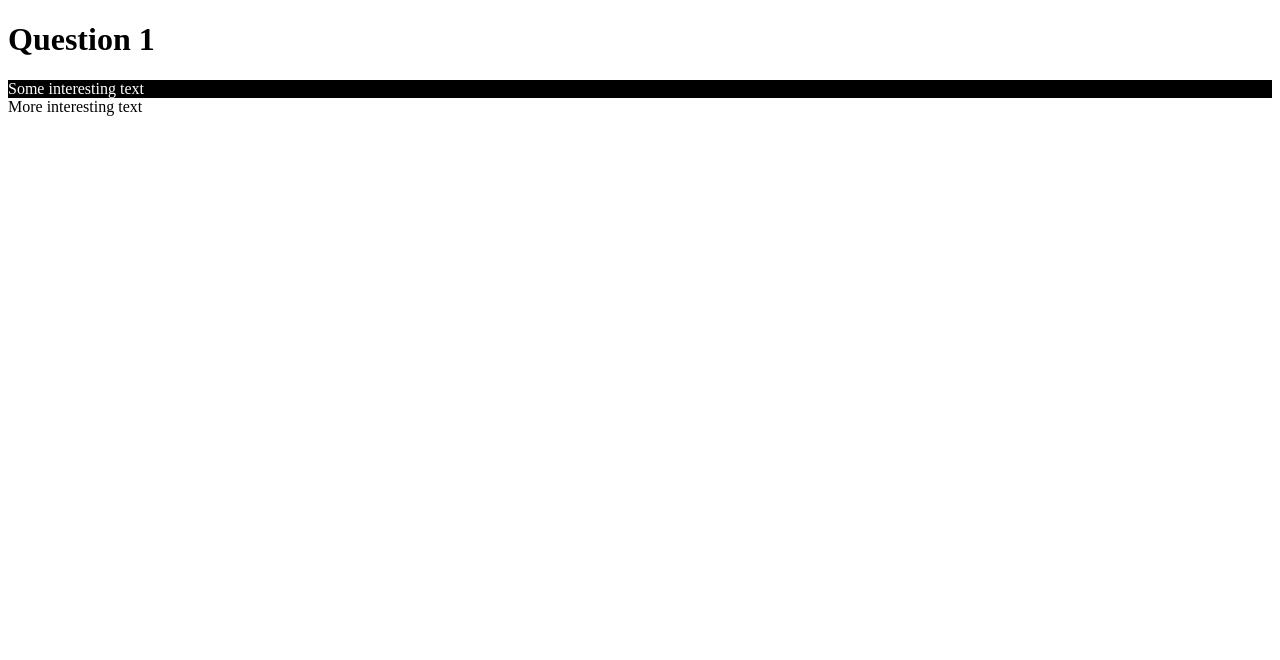
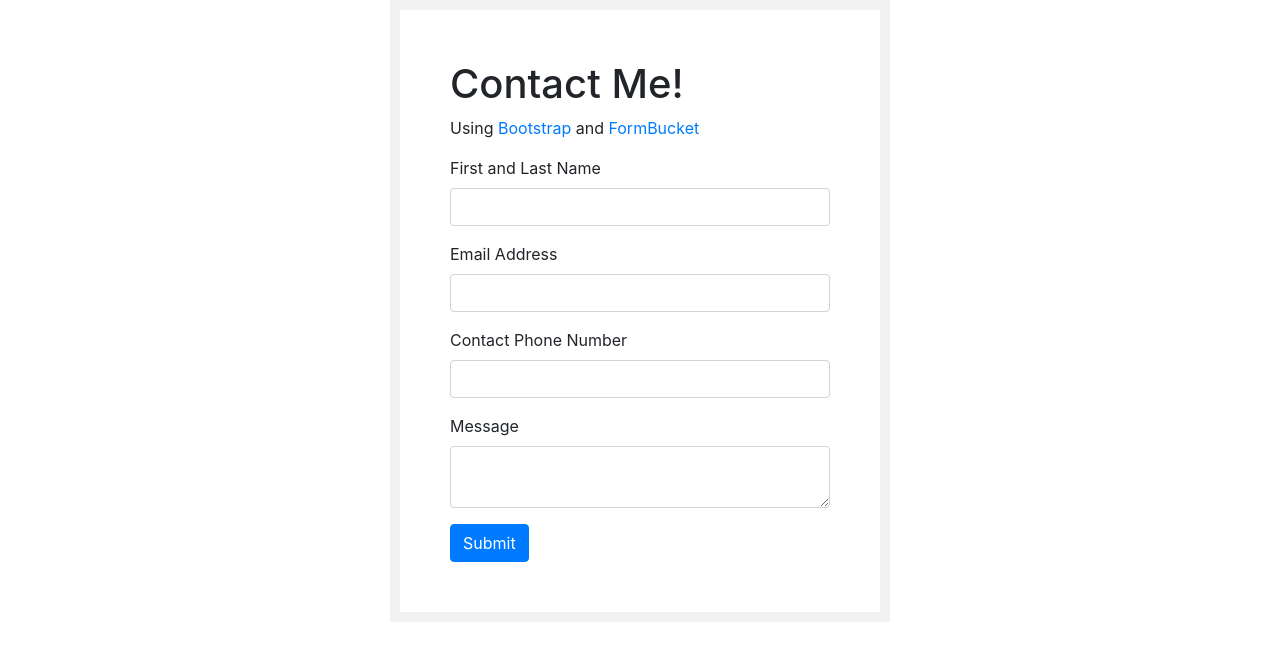
Before and after one commit to sinthyadesign/UX-220-Test-2, a plain HTML site: page q1.html in a window 1280 px wide. Drawn offline with nearby package versions, Linux system fonts and the light colour scheme.

Commit message:
Completed

```diff
--- a/q1.html
+++ b/q1.html
@@ -1,24 +1,59 @@
+
 <!DOCTYPE html>
 <html lang="en">
-
 <head>
     <title>Question 1</title>
 
+    <link rel="stylesheet" href="https://cdn.jsdelivr.net/npm/bootstrap@4.5.3/dist/css/bootstrap.min.css" crossorigin="anonymous" />
+
     <style>
-        #text-here {
-            color: white;
-            background: black;
+        .form-box {
+            max-width: 500px;
+            margin: auto;
+            padding: 50px;
+            background: #ffffff;
+            border: 10px solid #f2f2f2;
         }
     </style>
 </head>
 
 <body>
+    <main>
+        <section id="contact">
+            <div id="contact_markdown"></div>
 
-    <h1>Question 1</h1>
+            <div class="form-box">
+                <h1>Contact Me!</h1>
 
-    <div id="text-here">Some interesting text</div>
+                <p>Using <a href="https://getbootstrap.com">Bootstrap</a> and <a href="https://www.formbucket.com">FormBucket</a></p>
 
-    <div>More interesting text</div>
+                <form action="https://api.formbucket.com/f/c2K3QTQ" method="post">
 
+                    <div class="form-group">
+                        <label for="name">First and Last Name</label>
+                        <input class="form-control" id="name" type="text" name="Name" required>
+                    </div>
+
+                    <div class="form-group">
+                        <label for="email">Email Address</label>
+                        <input class="form-control" id="email" type="email" name="Email" required>
+                    </div>
+
+                    <div class="form-group">
+                        <label for="phone">Contact Phone Number</label>
+                        <input class="form-control" id="phone" type="tel" name="Phone" required>
+                    </div>
+
+                    <div class="form-group">
+                        <label for="message">Message</label>
+                        <textarea class="form-control" id="message" name="Message" required></textarea>
+                    </div>
+
+                    <input class="btn btn-primary" type="submit" value="Submit" />
+
+                </form>
+            </div>
+        </section>
+    </main>
 </body>
 </html>
```
